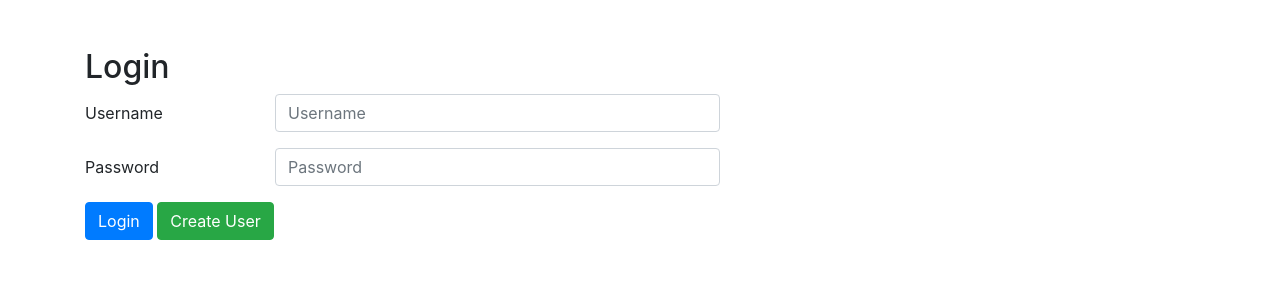
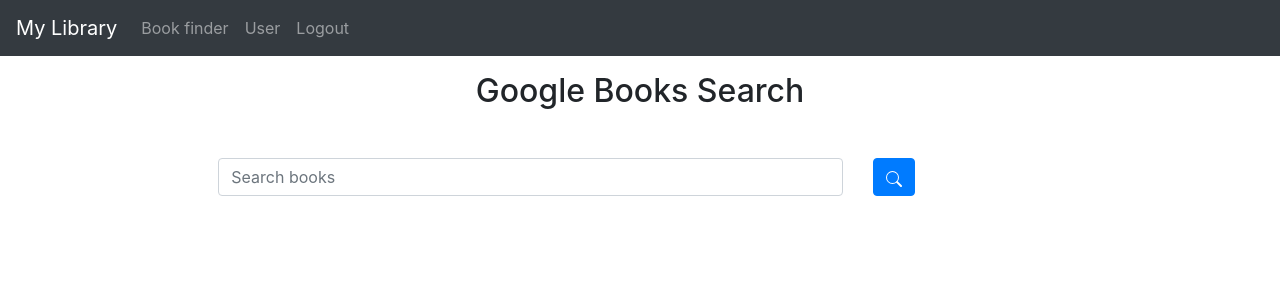
Before and after one commit to chipfrog/MyLibrary, a React (Create React App) app in the folder front-end/: page /search in a window 1280 px wide. Shown: the top 300 px of the page. Built offline with nearby package versions, Linux system fonts and the light colour scheme.

Commit message:
Navbar and React Router

```diff
--- a/front-end/src/App.js
+++ b/front-end/src/App.js
@@ -2,7 +2,10 @@
 import { Container } from 'react-bootstrap';
 import Searchbar from './Components/SearchBar'
 import BookGrid from './Components/BookGrid'
+import Navigation from './Components/NavBar'
 import Login from './Views/Login'
+import BookInfo from './Views/BookInfo'
+import { BrowserRouter as Router, Switch, Route, Link } from 'react-router-dom'
 
 
 const App = () => {
@@ -10,6 +13,7 @@
   const [username, setUsername] = useState('')
   const [password, setPassword] = useState('')
   const [user, setUser] = useState(null)
+  const [bookInfo, setBookInfo] = useState(null)
 
   const props = {
     username,
@@ -20,20 +24,38 @@
     setUser
   }
 
-  if (user === null) {
+  const Home = () => {
     return (
-      <Container>
-        <Login {...props} />
-      </Container>
+        <h1 className="mt-3 text-center">My Library</h1>
     )
   }
 
+  // if (user === null) {
+  //   return (
+  //     <Container>
+  //       <Login {...props} />
+  //     </Container>
+  //   )
+  // }
+
+
   return (
-    <Container >
-      <h1 className="mt-3 text-center" >My Library</h1>
-      <Searchbar setBooks={setBooks}/>
-      <BookGrid books={books} />
-    </Container>
+    <Router>
+      <Navigation />
+      <Switch>
+        <Route path="/search/:etag">
+          <BookInfo bookInfo={bookInfo}/>
+        </Route>
+        <Route path="/search">
+          <h2 className="mt-3 text-center">Google Books Search</h2>
+          <Searchbar setBooks={setBooks}/>
+          <BookGrid books={books} setBookInfo={setBookInfo}/>
+        </Route>
+        <Route path="/">
+          <Home />
+        </Route>
+      </Switch>
+    </Router>
   );
 }
 
--- a/front-end/src/Components/Book.js
+++ b/front-end/src/Components/Book.js
@@ -1,12 +1,22 @@
 import React from 'react'
 import { Image } from 'react-bootstrap'
+import { Link } from 'react-router-dom'
 
-const Book = ({ info }) => {
-  const bookInfo = info.volumeInfo
+const Book = ({ info, setBookInfo }) => {
+
+  const redirectToBookView = async () => {
+    try {
+      await setBookInfo(info)
+    } catch (error) {
+      console.log(error)
+    }
+  }
 
     return (
       <p>
-        <Image src={bookInfo.imageLinks.thumbnail} />
+        <Link to={`/search/${info.etag}`}>
+          <Image src={info.volumeInfo.imageLinks.thumbnail} onClick={() => redirectToBookView()} />
+        </Link>
       </p>
     )
     // return (
--- a/front-end/src/Components/BookGrid.js
+++ b/front-end/src/Components/BookGrid.js
@@ -1,18 +1,19 @@
 import { Row, Col } from 'react-bootstrap';
 import Book from './Book'
 
-const BookGrid = ({ books }) => {
+const BookGrid = ({ books, setBookInfo }) => {
   let size = Object.keys(books).length
   let rows = []
   let rowCounter = 0
   let itemCounter = 0
-
+  let rowKey = 0
 
   for (let i = 0; i < size; i ++) {
     if (!(itemCounter % 6)) {
       rowCounter ++
       rows[rowCounter] = []
     }
+
     // Adds only books with cover image
     if (books[i].volumeInfo.imageLinks !== undefined) {
       rows[rowCounter].push(books[i])
@@ -24,11 +25,11 @@
     <div >
       {rows.map(row => {
         return (
-        <Row className='text-center'>
+        <Row className='text-center' key={rowKey ++}>
           {row.map(book => {
             return (
-              <Col sm={6} md={4} lg={2} key={book.id}>
-                <Book info={book} key={book.id}/>
+              <Col sm={6} md={4} lg={2} key={book.etag}>
+                <Book info={book} setBookInfo={setBookInfo} key={book.etag}/>
               </Col>
             )
           })}
--- /dev/null
+++ b/front-end/src/Components/NavBar.js
@@ -0,0 +1,20 @@
+import React from 'react'
+import { Navbar, Nav } from 'react-bootstrap'
+import { Link } from 'react-router-dom'
+
+const Navigation = () => {
+
+  return (
+      <Navbar bg="dark" variant="dark">
+        <Navbar.Brand as={Link} to={"/"}>My Library</Navbar.Brand>
+        <Nav className="mr-auto">
+          <Nav.Link as={Link} to={"/search"}>Book finder</Nav.Link>
+          <Nav.Link>User</Nav.Link>
+          <Nav.Link>Logout</Nav.Link>
+       </Nav>
+      </Navbar>
+
+  )
+}
+
+export default Navigation
--- a/front-end/src/Views/BookInfo.js
+++ b/front-end/src/Views/BookInfo.js
@@ -1,7 +1,19 @@
 import React from 'react'
 
-const BookView = ({ book }) => {
+const BookInfo = ({ bookInfo }) => {
+
+  if (bookInfo === null) {
+    return (
+      <h2>undefined</h2>
+    )
+  }
+
+
+  return (
+    <h2 className="mt-3 text-center">{bookInfo.volumeInfo.title}</h2>
+  )
+
 
 }
 
-export default BookView
+export default BookInfo
```
